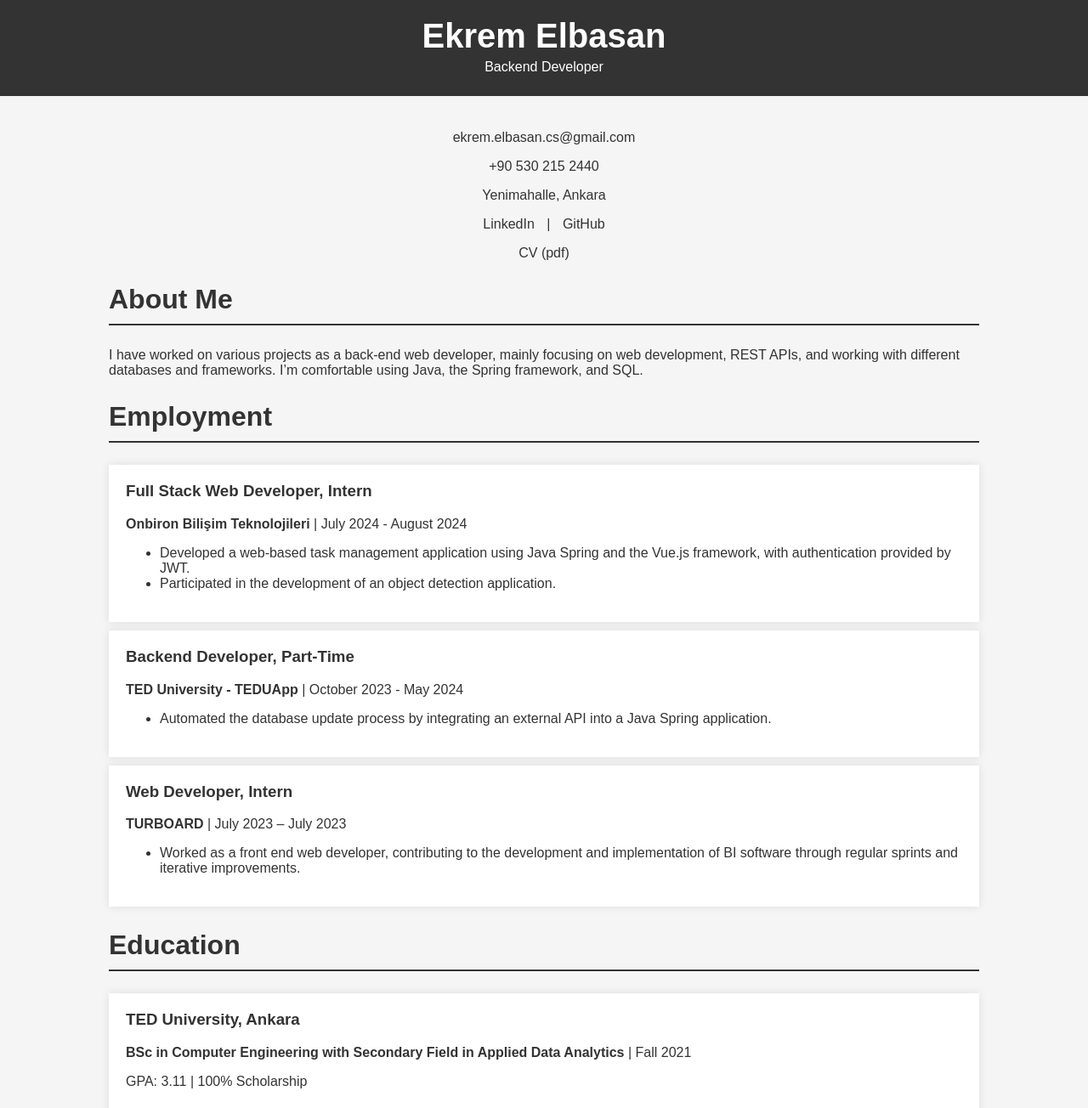
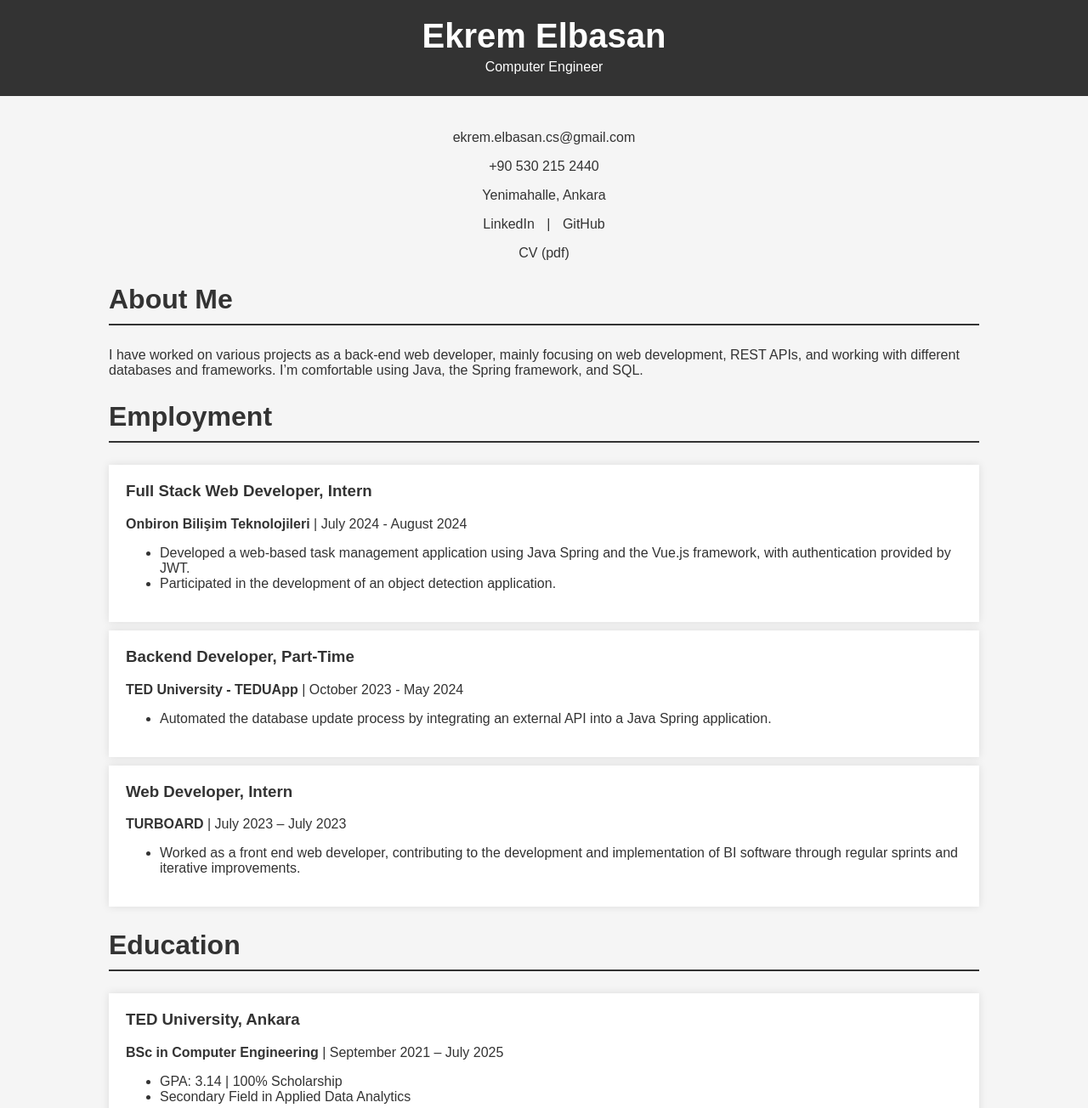
Before and after one commit to ekrlbn/ekrlbn.github.io, a plain HTML site: page index.html in a window 1280 px wide. Shown: the top 1304 px of the page at 85% size. Drawn offline with Linux system fonts and the light colour scheme.

Commit message:
graduation update

```diff
--- a/index.html
+++ b/index.html
@@ -3,7 +3,7 @@
 	<head>
 		<meta charset="UTF-8" />
 		<meta name="viewport" content="width=device-width, initial-scale=1.0" />
-		<title>Ekrem Elbasan - Backend Developer</title>
+		<title>Ekrem Elbasan</title>
 		<style>
 			body {
 				font-family: 'Arial', sans-serif;
@@ -85,7 +85,7 @@
 	<body>
 		<header>
 			<h1>Ekrem Elbasan</h1>
-			<p>Backend Developer</p>
+			<p>Computer Engineer</p>
 		</header>
 
 		<div class="container">
@@ -156,13 +156,13 @@
 				<div class="education">
 					<h3>TED University, Ankara</h3>
 					<p>
-						<strong
-							>BSc in Computer Engineering with Secondary Field in Applied
-							Data Analytics</strong
-						>
-						| Fall 2021
+						<strong> BSc in Computer Engineering </strong >
+						| September 2021 – July 2025
 					</p>
-					<p>GPA: 3.11 | 100% Scholarship</p>
+					<ul>
+						<li> GPA: 3.14 | 100% Scholarship </li>
+						<li> Secondary Field in Applied Data Analytics </li>
+					</ul>
 				</div>
 			</section>
 
```
Also changed, not shown: 1 other file.
